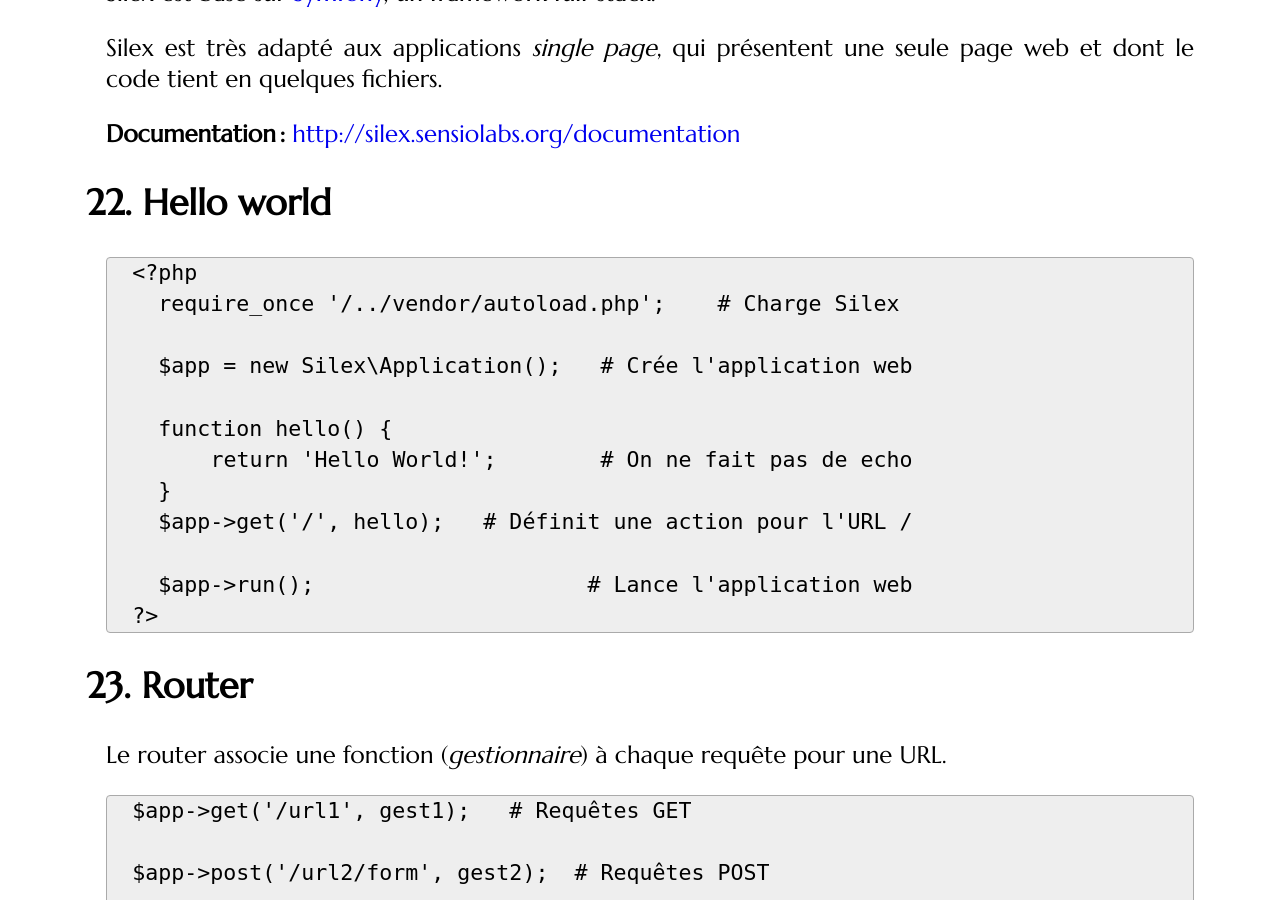
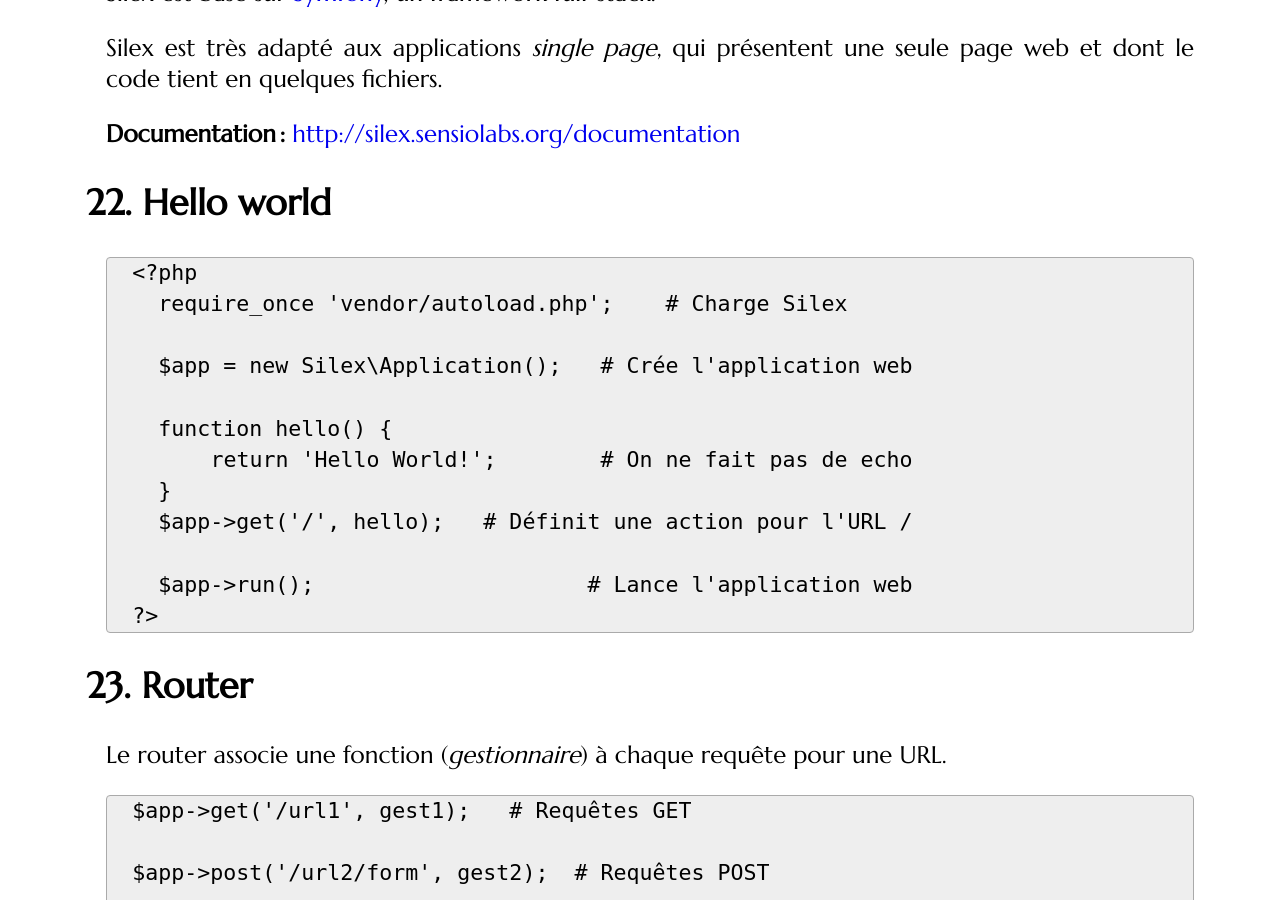
Before and after one commit to defeo/aws, a Jekyll site: the page built from classes/class3.md, in a window 1280 px wide and 900 px high, scrolled down 15856 px. Built offline with Jekyll 4.4.1, drawn with Linux system fonts in a browser that asks for light colours; some web fonts are replaced.

```diff
--- a/classes/class3.md
+++ b/classes/class3.md
@@ -992,7 +992,7 @@ une seule page web et dont le code tient en quelques fichiers.
 
 ~~~
 <?php
-  require_once '/../vendor/autoload.php';    # Charge Silex
+  require_once 'vendor/autoload.php';    # Charge Silex
 
   $app = new Silex\Application();   # Crée l'application web
 
```
Also changed, not shown: index.md (+1 -1 lines), tutorials/tutorial2.md (+1 -1 lines).
